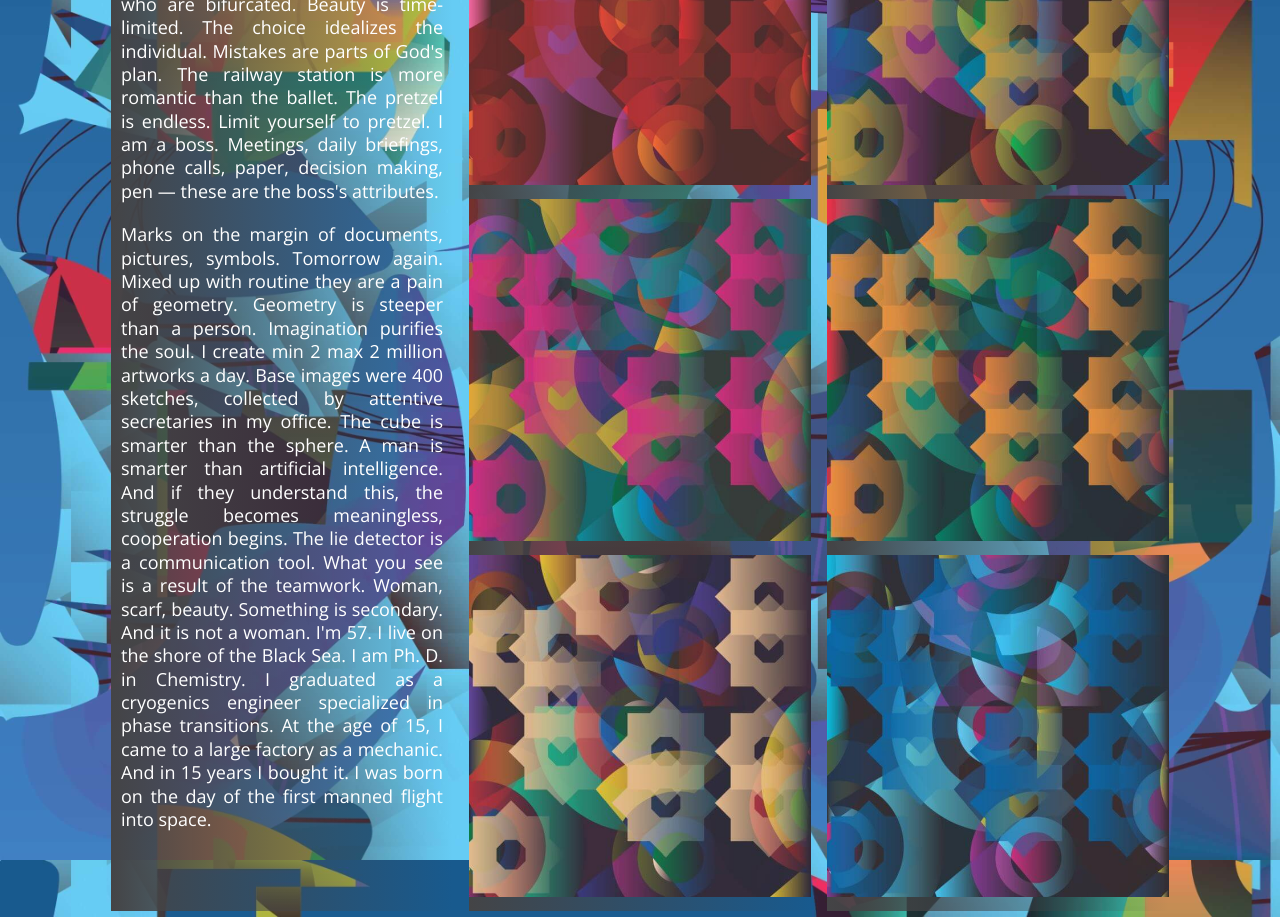
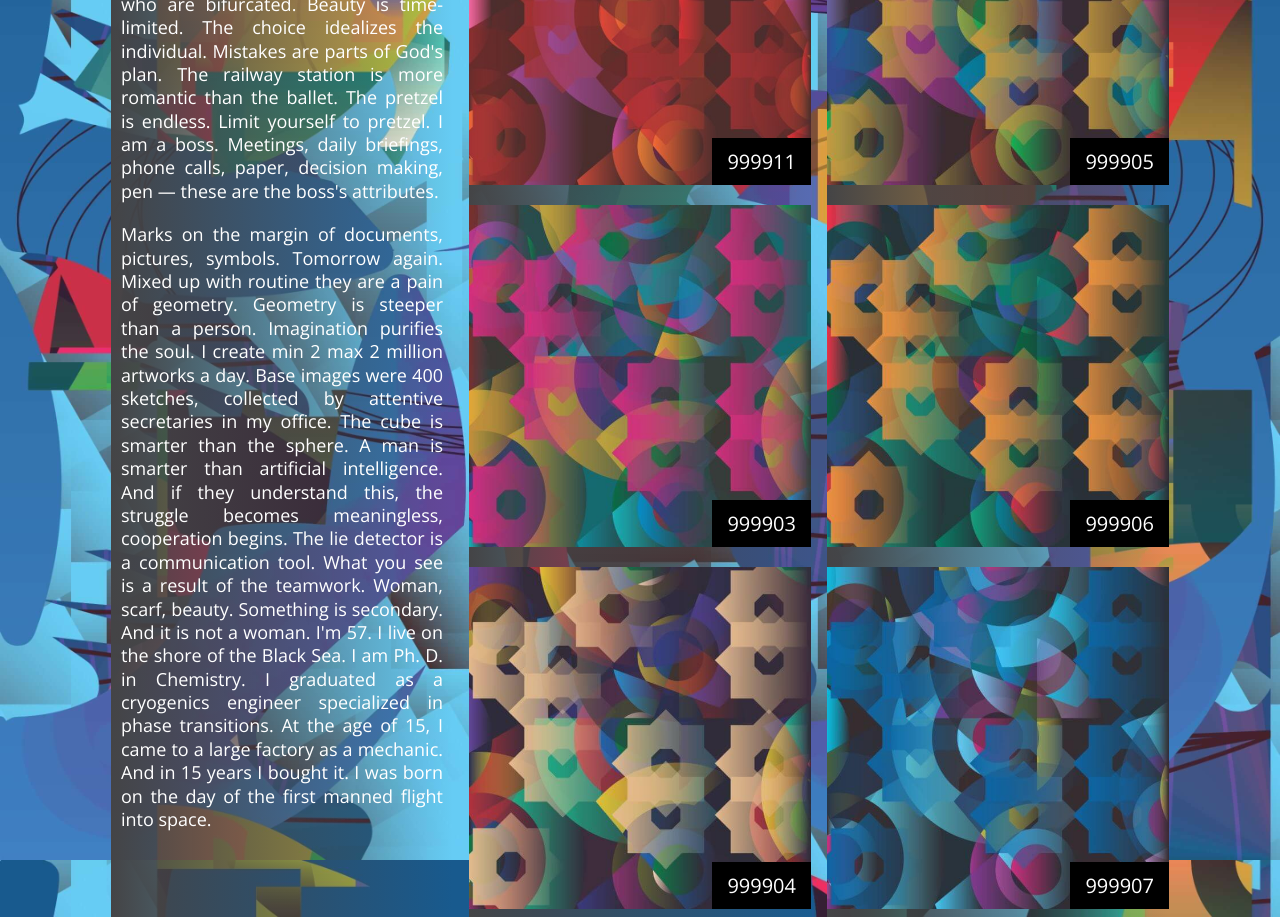
Before and after one commit to yuliachaika/gallery, a website: page index.html in a window 1280 px wide. Shown: the part 420-1337 px from the top of the page. Drawn offline with nearby package versions, Linux system fonts and the light colour scheme.

Commit message:
title for img

```diff
--- a/assets/src/scss/_global.scss
+++ b/assets/src/scss/_global.scss
@@ -14,12 +14,12 @@ html {
 
 body {
 	margin: 0;
+	font-family: $primary-font;
 }
 
 a, button, input, textarea  {
 	cursor: pointer;
   transition:
-  background .6s ease-in,
   border-color .4s ease-in,
   color .4s ease-in,
   background-color .4s ease-in;
--- a/assets/src/scss/_typography.scss
+++ b/assets/src/scss/_typography.scss
@@ -1,10 +1,9 @@
 @import url('https://fonts.googleapis.com/css?family=Open+Sans:300,400,600,700,800');
 
-// font-family: 'Open Sans', sans-serif;
+$primary-font: 'Open Sans', sans-serif;
 
 @mixin link($px) {
   color: $blue;
-  font-family: 'Open Sans', sans-serif;
   font-size: rem-calc($px);
   font-weight: 400;
 	line-height: 1.3;
@@ -15,7 +14,6 @@
 
 @mixin text($px, $color) {
   color: $color;
-  font-family: 'Open Sans', sans-serif;
   font-size: rem-calc($px);
   font-weight: 300;
 	line-height: 1.3;
--- a/assets/src/scss/parts/_three-col.scss
+++ b/assets/src/scss/parts/_three-col.scss
@@ -27,7 +27,7 @@
     padding: rem-calc(30);
     display: block;
     width: 100%;
-    background: linear-gradient(to right, $dark-gray, rgba(125, 185, 232, 0));
+    // background: linear-gradient(to right, $dark-gray, rgba(125, 185, 232, 0));
     @include link(28);
     text-align: center;
     transition: all .4s ease-out;
@@ -60,12 +60,41 @@
     text-align: justify;
   }
   &__img {
+    // position: relative;
     &-wrap {
-      margin-bottom: rem-calc(10);
+      margin-bottom: rem-calc(15);
+      // @include breakpoint(medium up) {
+      //   &:last-child {
+      //     margin-bottom: 0;
+      //   }
+      // }
       transition: all .4s ease-in;
+      position: relative;
       &:hover {
         cursor: pointer;
       }
     }
+    &-title {
+      padding: rem-calc(10) rem-calc(15);
+      width: 100%;
+      color: $white;
+      font-size: rem-calc(20);
+      font-weight: 400;
+      background-color: $black;
+      transition:
+      color .4s ease-in,
+      background-color .6s ease-out;
+      &:hover {
+        color: $black;
+        background-color: $white;
+      }
+      &-wrap {
+        position: absolute;
+        overflow: hidden;
+        right: 0;
+        bottom: rem-calc(5);
+        background-color: $black;
+      }
+    }
   }
 }
--- a/index.html
+++ b/index.html
@@ -38,12 +38,21 @@
 				<div class="three-col__content">
 					<div class="three-col__img-wrap">
 						<img class="three-col__img" src="assets/dist/img/999911.jpg" alt="img">
+						<div class="three-col__img-title-wrap">
+							<h2 class="three-col__img-title">999911</h2>
+						</div>
 					</div>
 					<div class="three-col__img-wrap">
 						<img class="three-col__img" src="assets/dist/img/999903.jpg" alt="img">
+						<div class="three-col__img-title-wrap">
+							<h2 class="three-col__img-title">999903</h2>
+						</div>
 					</div>
 					<div class="three-col__img-wrap">
 						<img class="three-col__img" src="assets/dist/img/999904.jpg" alt="img">
+						<div class="three-col__img-title-wrap">
+							<h2 class="three-col__img-title">999904</h2>
+						</div>
 					</div>
 				</div>
 			</div>
@@ -55,12 +64,21 @@
 				<div class="three-col__content">
 					<div class="three-col__img-wrap">
 						<img class="three-col__img" src="assets/dist/img/999905.jpg" alt="img">
+						<div class="three-col__img-title-wrap">
+							<h2 class="three-col__img-title">999905</h2>
+						</div>
 					</div>
 					<div class="three-col__img-wrap">
 						<img class="three-col__img" src="assets/dist/img/999906.jpg" alt="img">
+						<div class="three-col__img-title-wrap">
+							<h2 class="three-col__img-title">999906</h2>
+						</div>
 					</div>
 					<div class="three-col__img-wrap">
 						<img class="three-col__img" src="assets/dist/img/999907.jpg" alt="img">
+						<div class="three-col__img-title-wrap">
+							<h2 class="three-col__img-title">999907</h2>
+						</div>
 					</div>
 				</div>
 			</div>
```
Also changed, not shown: assets/dist/css/style.css, 1 other file.
